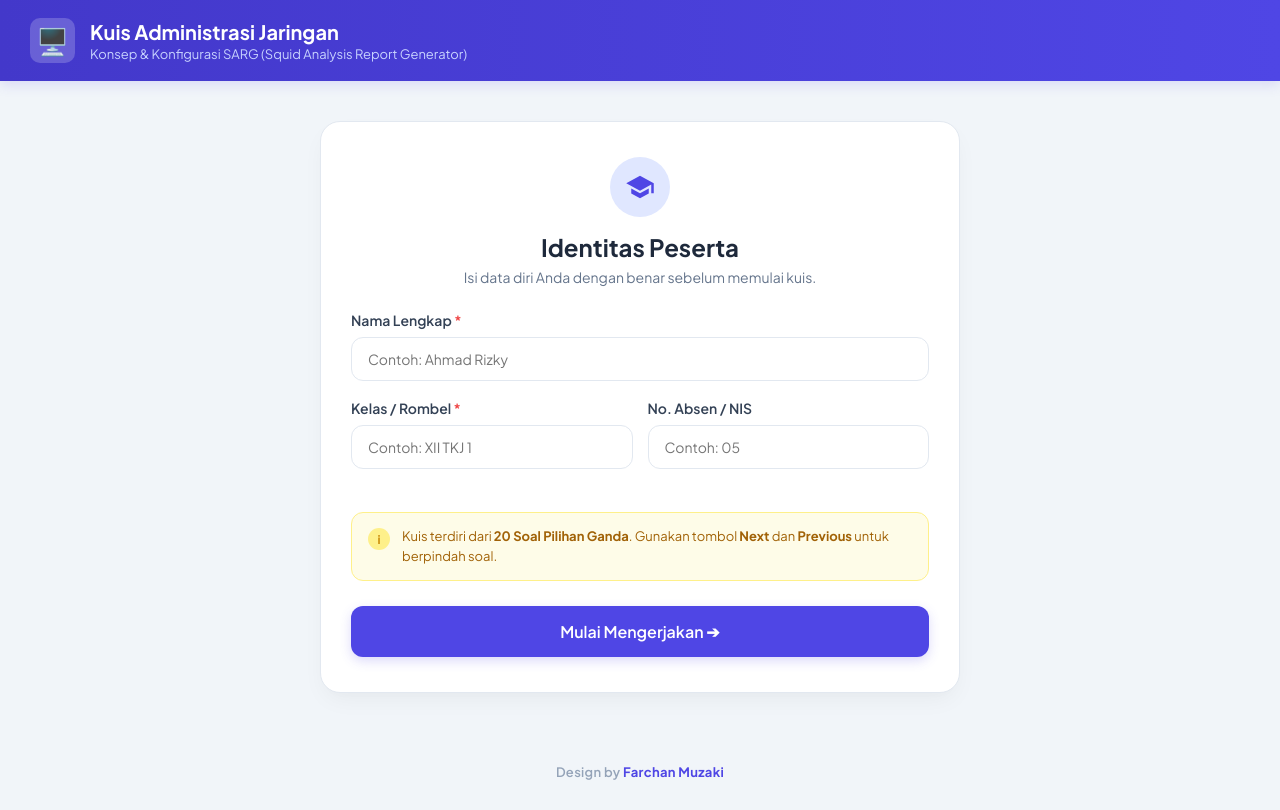
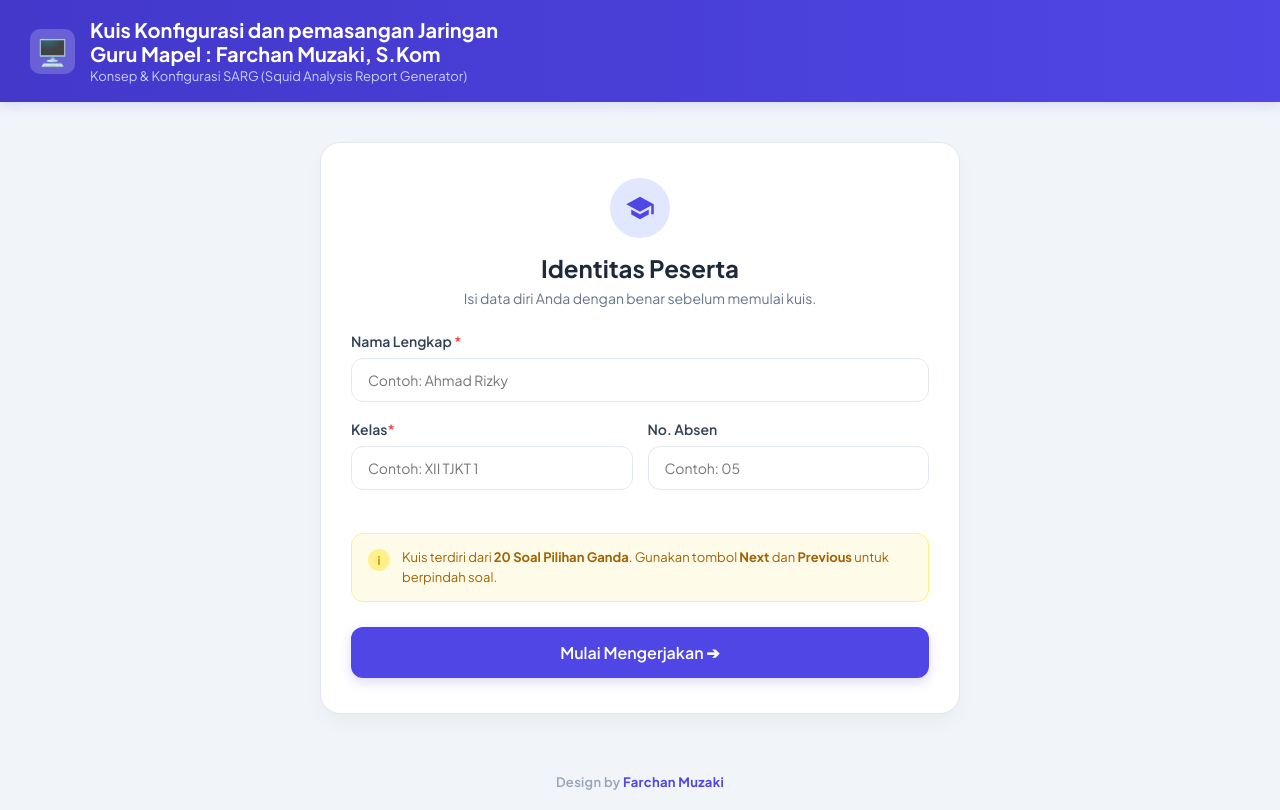
Before and after one commit to ruangkuis/ruangkuis.github.io, a plain HTML site: page index.html in a window 1280 px wide. Drawn offline with Linux system fonts and the light colour scheme.

Commit message:
Update quiz title and form labels in index.html

```diff
--- a/index.html
+++ b/index.html
@@ -508,7 +508,8 @@
     <div class="top-navbar">
         <div class="nav-icon">🖥️</div>
         <div>
-            <h1>Kuis Administrasi Jaringan</h1>
+            <h1>Kuis Konfigurasi dan pemasangan Jaringan</h1>
+            <h1>Guru Mapel :  Farchan Muzaki, S.Kom</h1>
             <p>Konsep & Konfigurasi SARG (Squid Analysis Report Generator)</p>
         </div>
     </div>
@@ -536,11 +537,11 @@
 
                 <div class="form-row">
                     <div class="form-group">
-                        <label for="studentClass">Kelas / Rombel <span class="required">*</span></label>
-                        <input type="text" id="studentClass" placeholder="Contoh: XII TKJ 1" required>
+                        <label for="studentClass">Kelas<span class="required">*</span></label>
+                        <input type="text" id="studentClass" placeholder="Contoh: XII TJKT 1" required>
                     </div>
                     <div class="form-group">
-                        <label for="studentAbsen">No. Absen / NIS</label>
+                        <label for="studentAbsen">No. Absen</label>
                         <input type="text" id="studentAbsen" placeholder="Contoh: 05">
                     </div>
                 </div>
```
